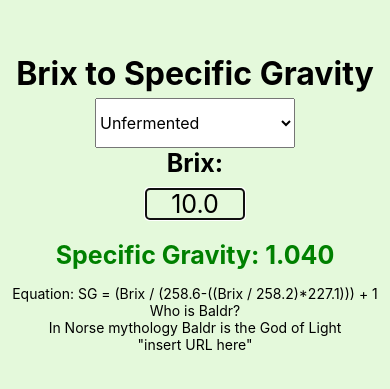
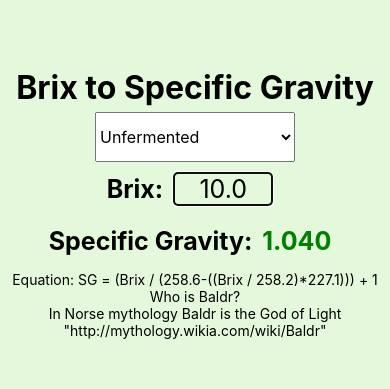
Before and after one commit to themeadery/baldr, a React Native app: screen / in a window 390 px wide. Shown: the part 209-598 px from the top of the page. Built offline with nearby package versions, Linux system fonts and the light colour scheme.

Commit message:
Layout Updates
Created Views with rows

```diff
--- a/App.js
+++ b/App.js
@@ -47,12 +47,11 @@ export default class App extends Component {
           <Picker.Item label="Fermenting" value="fermenting" />
         </Picker>
 
-        <Text style={styles.brix}>
+        <View style={styles.row}>
+          <Text style={styles.large}>
             Brix:
           </Text>
 
-        {/*Change onChangeText (possibly onChange, onEndEditing or onSubmitEditing) to call
-         a function that does some math on the Brix value*/}
           <TextInput
             style={styles.input}
             underlineColorAndroid="transparent"
@@ -60,19 +59,25 @@ export default class App extends Component {
             placeholder="10.0"
             keyboardType="numeric"
             maxLength={5}
-          onChangeText={(value) => { this.setState({value}); this.doMath(); } }
+            onChangeText={(value) => { this.setState({ value }); this.doMath(); }}
           />
+        </View>
 
-        {/*Show the calculated value*/}
+        <View style={styles.row}>
+          <Text style={styles.large}>
+            Specific Gravity:
+          </Text>
+          {/*Show the calculated value and rounds to 3 decimal places*/}
           <Text style={styles.calculated}>
-          Specific Gravity: {this.state.value.toFixed(3)}
+            {this.state.value.toFixed(3)}
           </Text>
+        </View>
 
         <Text style={styles.footer}>
           Equation: SG = (Brix / (258.6-((Brix / 258.2)*227.1))) + 1{'\n'}
           Who is Baldr?{'\n'}
           In Norse mythology Baldr is the God of Light{'\n'}
-          "insert URL here"
+          "http://mythology.wikia.com/wiki/Baldr"
         </Text>
 
         <Text style={styles.instructions}>
@@ -90,6 +95,10 @@ const styles = StyleSheet.create({
     alignItems: 'center',
     backgroundColor: '#e4f9db',
   },
+  row: {
+    flexDirection: 'row',
+    alignItems: 'center',
+  },
   title: {
     color: 'black',
     fontSize: 32,
@@ -102,7 +111,7 @@ const styles = StyleSheet.create({
     height: 50,
     width: 200,
   },
-  brix: {
+  large: {
     color: 'black',
     fontSize: 25,
     fontWeight: 'bold',
@@ -114,8 +123,7 @@ const styles = StyleSheet.create({
     width: 100,
     fontSize: 25,
     borderRadius: 4,
-    borderColor: '#ccc',
-    borderWidth: 1,
+    borderWidth: 2,
     textAlign: 'center',
   },
   calculated: {
```
Lines whose indentation alone changed are shown as unchanged.
